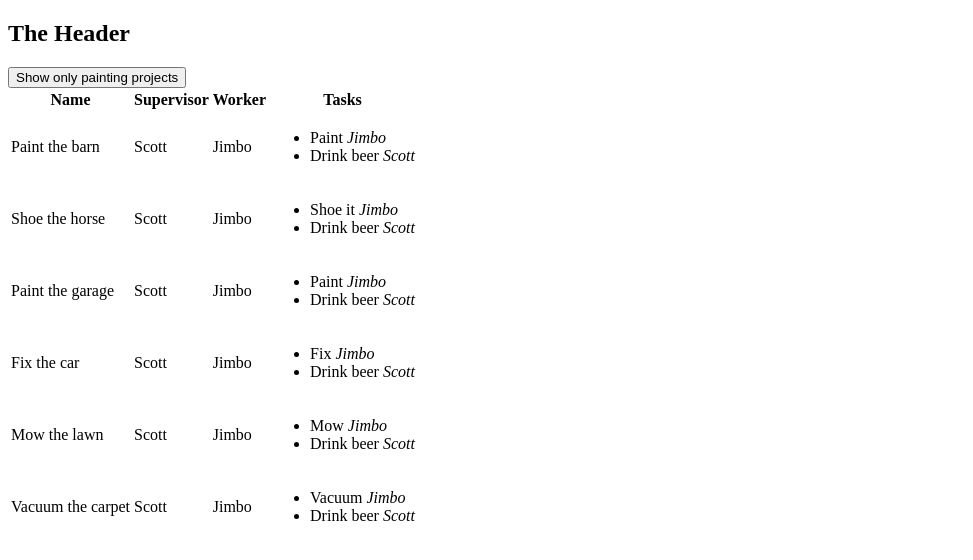
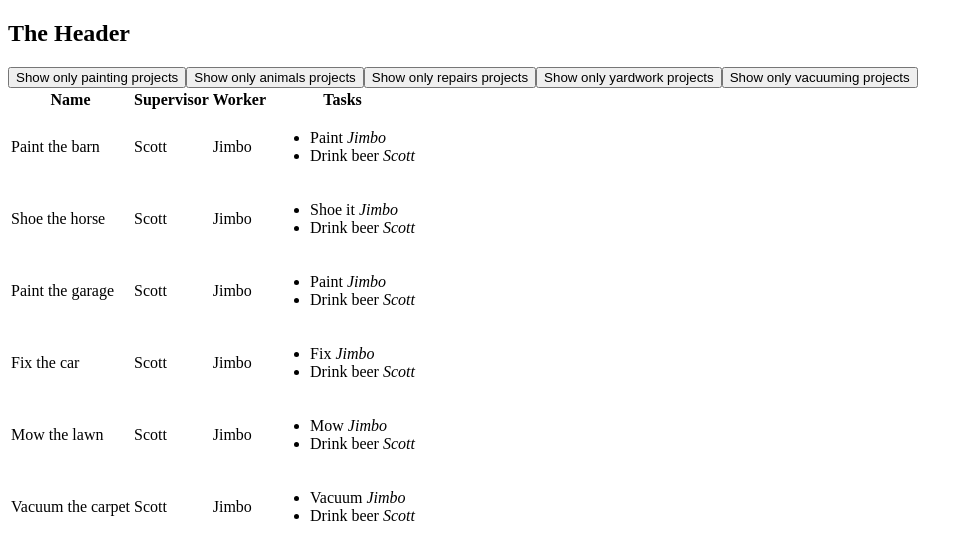
Before and after one commit to andrewpurcell/react-project-dashboard, a React app: page / in a window 1280 px wide. Shown: the top 560 px of the page, without its empty margins (0-973 px from the left). Built offline with nearby package versions, Linux system fonts and the light colour scheme; the HTML template or start-up script is replaced by a standard one.

Commit message:
Add a filter for each type of project.
Each filter works and can set/clear itself.
State is maintained in the App component, parent of FilterPanel.

```diff
--- a/src/components/App.jsx
+++ b/src/components/App.jsx
@@ -11,12 +11,18 @@ export default class App extends React.Component {
 
   setTypeFilter(type) {
     console.log("Applied", type);
-    this.setState({ filter: 'painting' });
+    this.setState({ filter: type });
   };
 
   applyTypeFilter() {
+    const { filter } = this.state;
+
+    if (filter == null) {
+      return this.props.items;
+    }
+
     return this.props.items.filter(
-      (item) => item.type !== this.state.filter
+      (item) => item.type === this.state.filter
     );
   }
 
@@ -24,14 +30,23 @@ export default class App extends React.Component {
     this.setState({filter: null})
   }
 
+  filters() {
+    const types = this.props.items.map(
+        (item) => item.type
+    );
+
+    return types.filter( (type, index, list) => list.indexOf(type) == index);
+  }
+
   render() {
     return (
       <div>
         <Header title="The Header" />
         <FilterPanel
-          applyTypeFilter={this.setTypeFilter.bind(this)}
+          applyFilter={this.setTypeFilter.bind(this)}
           clearFilter={this.clearFilter.bind(this)}
-          currentFilter={this.state.filter} />
+          currentFilter={this.state.filter}
+          allFilters={this.filters()}/>
         <ContentPanel items={this.applyTypeFilter()} />
 
       </div>
--- a/src/components/FilterPanel.jsx
+++ b/src/components/FilterPanel.jsx
@@ -2,31 +2,36 @@ import React from 'react'
 
 export default class FilterPanel extends React.Component {
   render() {
-    const { currentFilter } = this.props;
-    var buttonText, buttonAction, filterStatus;
+    const { currentFilter, allFilters } = this.props;
 
-    if (currentFilter != null) {
-      filterStatus = `Active filter: ${currentFilter}`;
-      buttonText = "Clear active filter";
-      buttonAction = this.props.clearFilter;
-    } else {
-      buttonText = "Show only painting projects"
-      buttonAction = this.applyFilter.bind(this, 'painting');
-    }
-
+    const filterButtons = allFilters.map((filter) => {
+      if (currentFilter === filter) {
+        return {
+          text: `Clear active filter ${filter}`,
+          action: this.props.clearFilter
+        };
+      } else {
+        return {
+          text: `Show only ${filter} projects`,
+          action: this.applyFilter.bind(this, filter)
+        };
+      }
+    });
 
     return (
       <div className='filter-panel'>
-        {filterStatus}
-        <button
-          onClick={buttonAction}>
-          {buttonText}
-        </button>
+        {filterButtons.map(
+          (buttonAttributes) =>
+            <button onClick={buttonAttributes.action}>
+              {buttonAttributes.text}
+            </button>
+          )
+        }
       </div>
     );
   }
 
   applyFilter(type) {
-    this.props.applyTypeFilter(type);
+    this.props.applyFilter(type);
   }
 }
--- a/src/projects.js
+++ b/src/projects.js
@@ -48,7 +48,7 @@ const PROJECTS = [
   {
     id: sequence++,
     name: 'Mow the lawn',
-    type: 'painting',
+    type: 'yardwork',
     supervisor: 'Scott',
     worker: 'Jimbo',
     tasks: [
@@ -59,7 +59,7 @@ const PROJECTS = [
   {
     id: sequence++,
     name: 'Vacuum the carpet',
-    type: 'painting',
+    type: 'vacuuming',
     supervisor: 'Scott',
     worker: 'Jimbo',
     tasks: [
```
